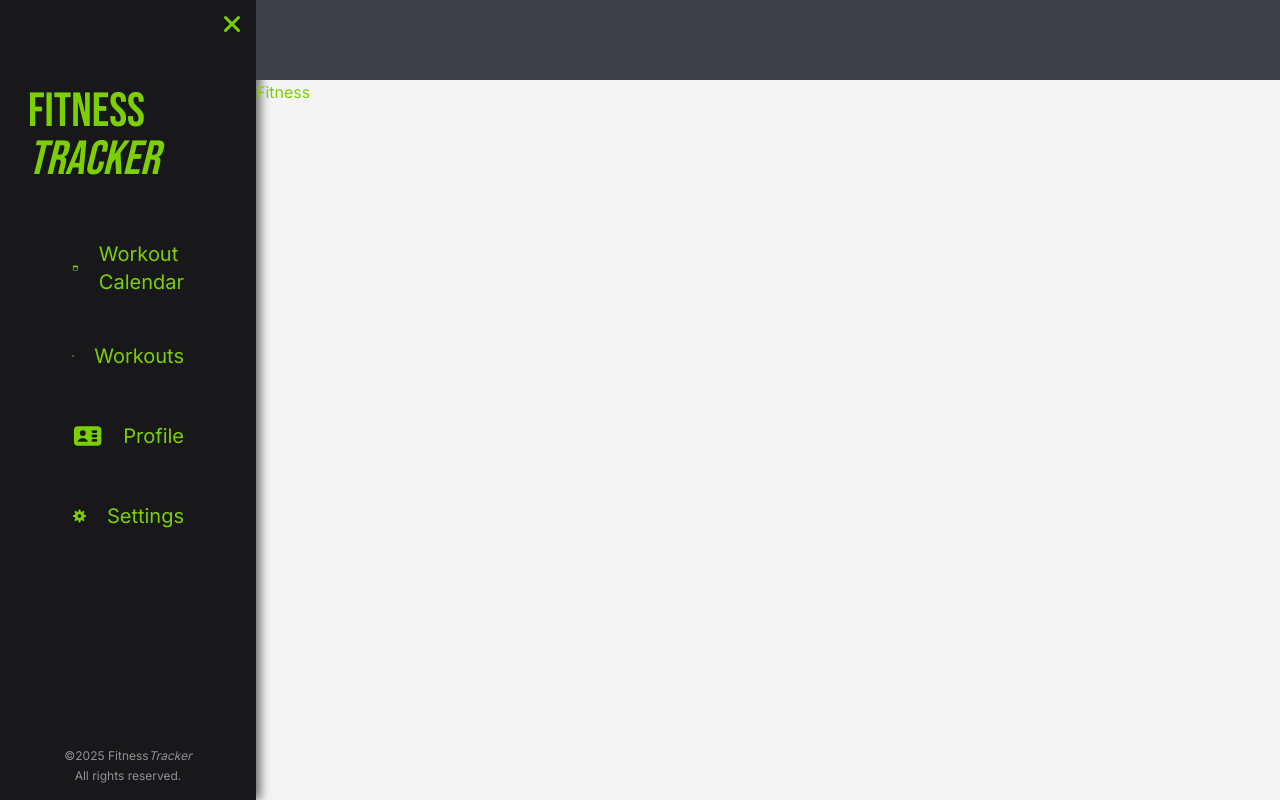
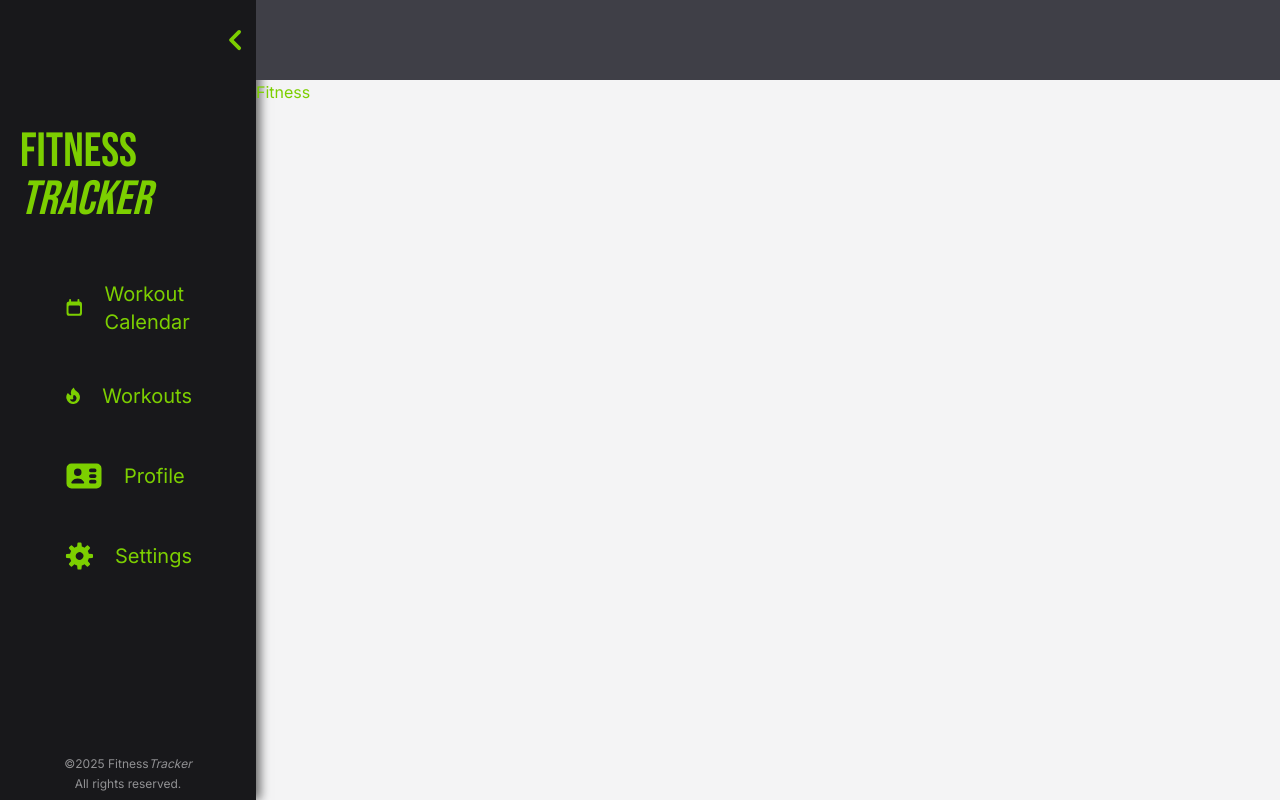
Before and after one commit to DanielG808/fitness-tracker, a Next.js app: page / in a window 1280 px wide. Built offline with nearby package versions, Linux system fonts and the light colour scheme.

Commit message:
changed menu-button icon changed menubutton layout

```diff
--- a/src/components/menu-button.tsx
+++ b/src/components/menu-button.tsx
@@ -1,18 +1,18 @@
-import { XMarkIcon, Bars3Icon } from "@heroicons/react/16/solid";
+import { ChevronLeftIcon } from "@heroicons/react/16/solid";
 
-type MenuButtonProps ={
-    open: boolean;
-    setOpen: (value: boolean) => void;
-}
+type MenuButtonProps = {
+  open: boolean;
+  setOpen: (value: boolean) => void;
+};
 
 export default function MenuButton({ open, setOpen }: MenuButtonProps) {
   return (
-    <button data-testid="menu-button" className="ml-auto cursor-pointer" onClick={() => setOpen(!open)}>
-      {open ? (
-        <XMarkIcon data-testid="close-icon" className="w-8 h-8" />
-      ) : (
-        <Bars3Icon data-testid="open-icon" className="w-10 h-10" />
-      )}
+    <button
+      data-testid="menu-button"
+      className="flex items-center cursor-pointer ml-auto"
+      onClick={() => setOpen(!open)}
+    >
+      <ChevronLeftIcon className="w-10 h-10" />
     </button>
-  )
+  );
 }
--- a/src/components/navigation-panel.tsx
+++ b/src/components/navigation-panel.tsx
@@ -14,11 +14,13 @@ export default function NavigationPanel() {
       data-testid="navigation-panel"
       className={`flex flex-col bg-foreground-dark transition-all duration-300 overflow-hidden ${
         open
-          ? "w-1/5 min-w[10rem] p-2 shadow-[4px_0_10px_rgba(0,0,0,0.6)]"
+          ? "w-1/5 min-w[10rem] shadow-[4px_0_10px_rgba(0,0,0,0.6)]"
           : "w-0 min-w-0 p-0"
       }`}
     >
-      <MenuButton open={open} setOpen={setOpen} />
+      <div className="flex justify-center h-20">
+        <MenuButton open={open} setOpen={setOpen} />
+      </div>
       <div className="my-12">
         <Logo testId="nav-panel-logo" className="ml-5" />
         <NavLinkList />
```
